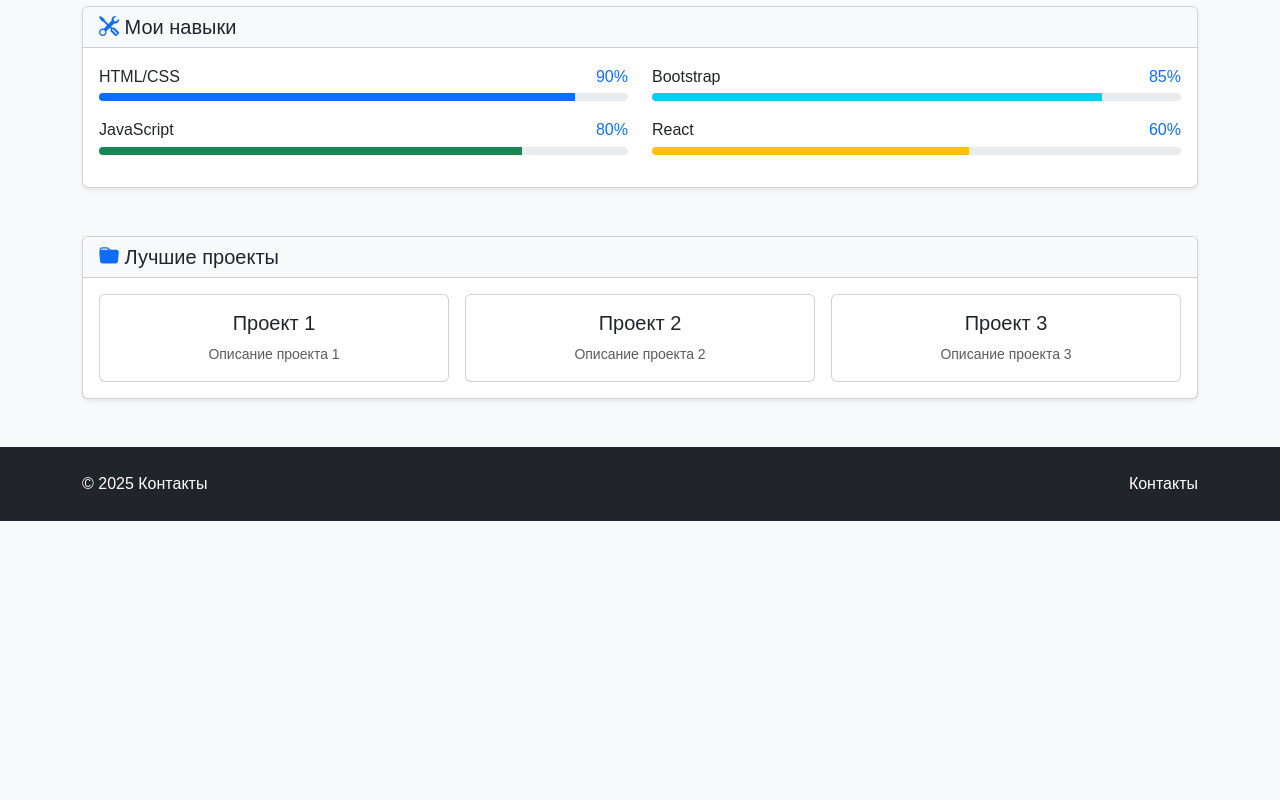
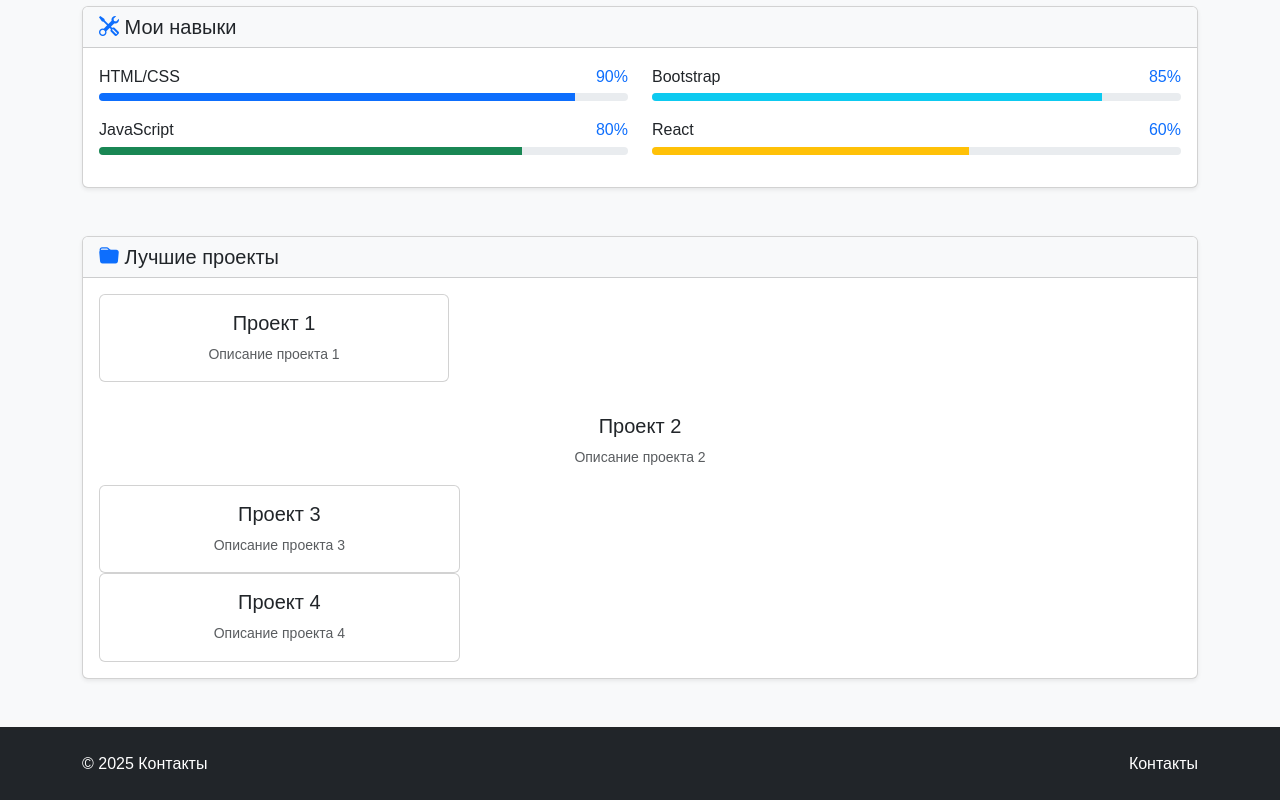
Before and after one commit to H1sMajesty777/portfolio, a plain HTML site: page index.html in a window 1280 px wide. Shown: the part 485-1285 px from the top of the page. Before the commit the page ends 1006 px from the top, so only its background shows below. Drawn offline with nearby package versions, Linux system fonts and the light colour scheme.

Commit message:
Update index.html

```diff
--- a/index.html
+++ b/index.html
@@ -153,7 +153,7 @@
                     </div>
                     <div class="card-body">
                         <div class="row g-3">
-                            <div class="col-md-4">
+                            <div class="col-xl-4">
                                 <div class="card h-100">
                                     <div class="card-body text-center">
                                         <h5 class="card-title">Проект 1</h5>
@@ -161,7 +161,7 @@
                                     </div>
                                 </div>
                             </div>
-                            <div class="col-md-4">
+                            <div class="col-xl-4>
                                 <div class="card h-100">
                                     <div class="card-body text-center">
                                         <h5 class="card-title">Проект 2</h5>
@@ -169,11 +169,19 @@
                                     </div>
                                 </div>
                             </div>
-                            <div class="col-md-4">
+                            <div class="col-xl-4">
                                 <div class="card h-100">
                                     <div class="card-body text-center">
                                         <h5 class="card-title">Проект 3</h5>
                                         <p class="card-text small text-muted">Описание проекта 3</p>
+                                    </div>
+                                </div>
+                            </div>
+                        <div class="col-xl-4">
+                                <div class="card h-100">
+                                    <div class="card-body text-center">
+                                        <h5 class="card-title">Проект 4</h5>
+                                        <p class="card-text small text-muted">Описание проекта 4</p>
                                     </div>
                                 </div>
                             </div>
```
